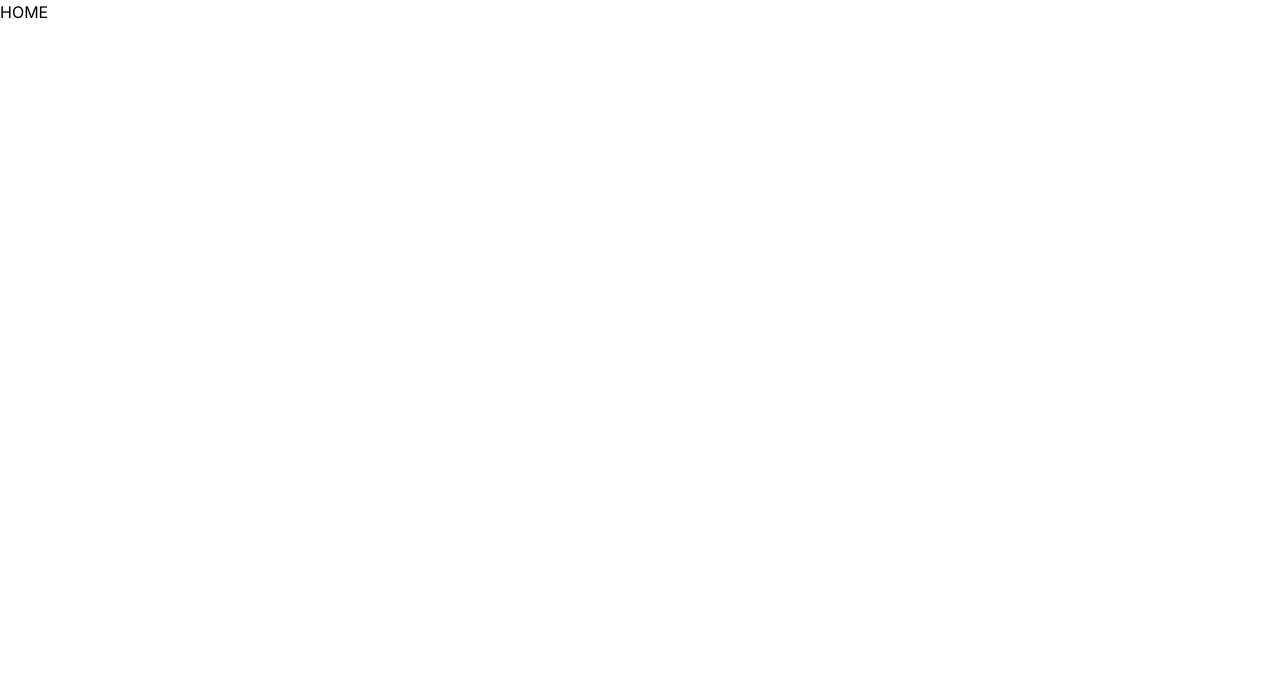
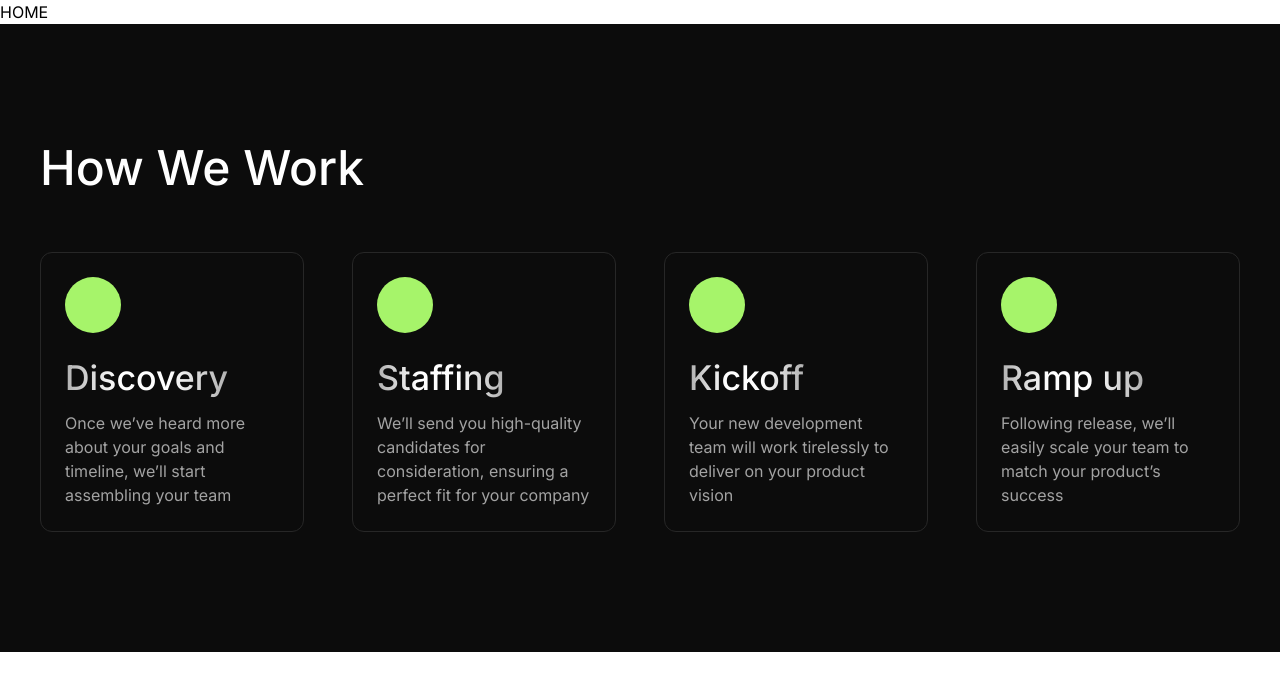
Before and after one commit to cvspan/cvspan-web, a Next.js app: page /about in a window 1280 px wide. Shown: the top 690 px of the page. Built offline with nearby package versions, Linux system fonts and the light colour scheme.

Commit message:
Create HowWeWork and its subcomponents

```diff
--- /dev/null
+++ b/src/components/molecules/HowWeWork/HowWeWork.css
@@ -0,0 +1,6 @@
+.text-gradient {
+    background: linear-gradient(270deg, #b0b0b0 0%, #fff 36.5%, #fff 67.5%, #b0b0b0 100%);
+    background-clip: text;
+    -webkit-background-clip: text;
+    -webkit-text-fill-color: transparent;
+}
--- /dev/null
+++ b/src/components/molecules/HowWeWork/HowWeWorkHeader.tsx
@@ -0,0 +1,10 @@
+import React from 'react';
+export const HowWeWorkHeader = () => {
+    return (
+        <div className="min-w-[564px]">
+            <span>
+                <h2 className="text-5xl font-medium text-white">How We Work</h2>
+            </span>
+        </div>
+    );
+};
--- /dev/null
+++ b/src/components/molecules/HowWeWork/HowWeWorkItem.tsx
@@ -0,0 +1,25 @@
+import React from 'react';
+import { HowWeWork } from './types';
+export const HowWorkItem = ({ item }: { item: HowWeWork }) => {
+    return (
+        <div className="col-span-3 rounded-xl border-[1px] border-[#272727] p-6">
+            <div>
+                <div>
+                    <div className="h-[56px] w-[56px] rounded-full bg-[#a6F46a]" />
+                </div>
+                <div className="mt-6">
+                    <div className="flex items-center justify-between">
+                        <span>
+                            <div className="text-gradient text-[34px] font-medium leading-[42px] text-white">
+                                {item.title}
+                            </div>
+                        </span>
+                    </div>
+                </div>
+                <div className="mt-3">
+                    <span className="text-base text-[#a3a3a3]">{item.description}</span>
+                </div>
+            </div>
+        </div>
+    );
+};
--- /dev/null
+++ b/src/components/molecules/HowWeWork/HowWeWorkList.tsx
@@ -0,0 +1,39 @@
+import React from 'react';
+import { HowWeWork } from './types';
+import { HowWorkItem } from './HowWeWorkItem';
+const HOWWEWORK: HowWeWork[] = [
+    {
+        id: 1,
+        title: 'Discovery',
+        description: 'Once we’ve heard more about your goals and timeline, we’ll start assembling your team',
+    },
+    {
+        id: 2,
+        title: 'Staffing',
+        description:
+            'We’ll send you high-quality candidates for consideration, ensuring a perfect fit for your company',
+    },
+    {
+        id: 3,
+        title: 'Kickoff',
+        description: 'Your new development team will work tirelessly to deliver on your product vision',
+    },
+    {
+        id: 4,
+        title: 'Ramp up',
+        description: 'Following release, we’ll easily scale your team to match your product’s success',
+    },
+];
+export const HowWeWorkList = () => {
+    return (
+        <div className="pt-[60px]">
+            <div>
+                <div className="grid grid-cols-12 gap-12">
+                    {HOWWEWORK.map((item: HowWeWork, i: number) => (
+                        <HowWorkItem item={item} key={i} />
+                    ))}
+                </div>
+            </div>
+        </div>
+    );
+};
--- /dev/null
+++ b/src/components/molecules/HowWeWork/index.tsx
@@ -0,0 +1,17 @@
+import React from 'react';
+import './HowWeWork.css';
+import { HowWeWorkHeader } from './HowWeWorkHeader';
+import { HowWeWorkList } from './HowWeWorkList';
+
+export const HowweWork = () => {
+    return (
+        <section>
+            <div className="bg-[#0c0c0c]">
+                <div className="mx-auto w-full max-w-[1200px] py-[120px]">
+                    <HowWeWorkHeader />
+                    <HowWeWorkList />
+                </div>
+            </div>
+        </section>
+    );
+};
--- /dev/null
+++ b/src/components/molecules/HowWeWork/types/index.ts
@@ -0,0 +1,5 @@
+export type HowWeWork = {
+    id: number;
+    title: string;
+    description: string;
+};
--- a/src/components/pages/about/index.tsx
+++ b/src/components/pages/about/index.tsx
@@ -1,9 +1,11 @@
+import { HowweWork } from '@/components/molecules/HowWeWork';
 import React from 'react';
 
 export default function Aboutpage() {
     return (
         <>
             <h1>HOME</h1>
+            <HowweWork />
         </>
     );
 }
```
